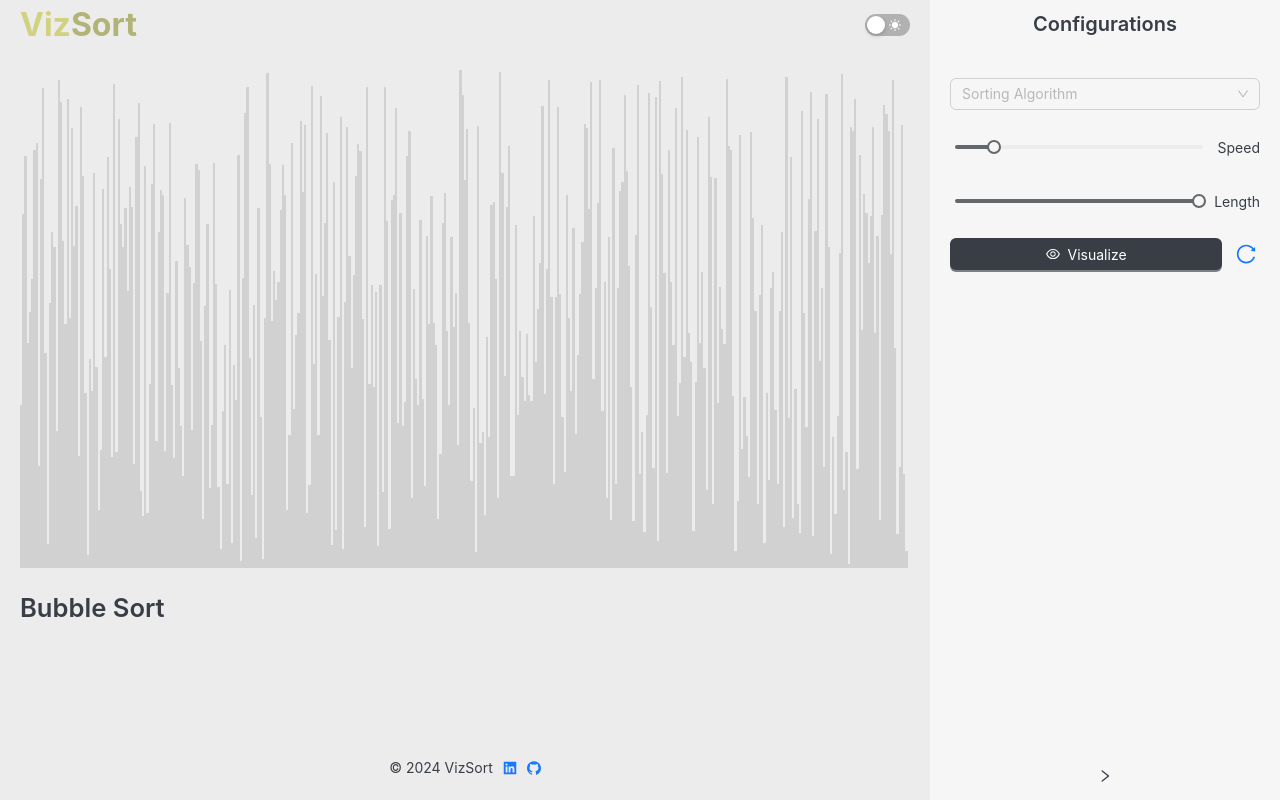
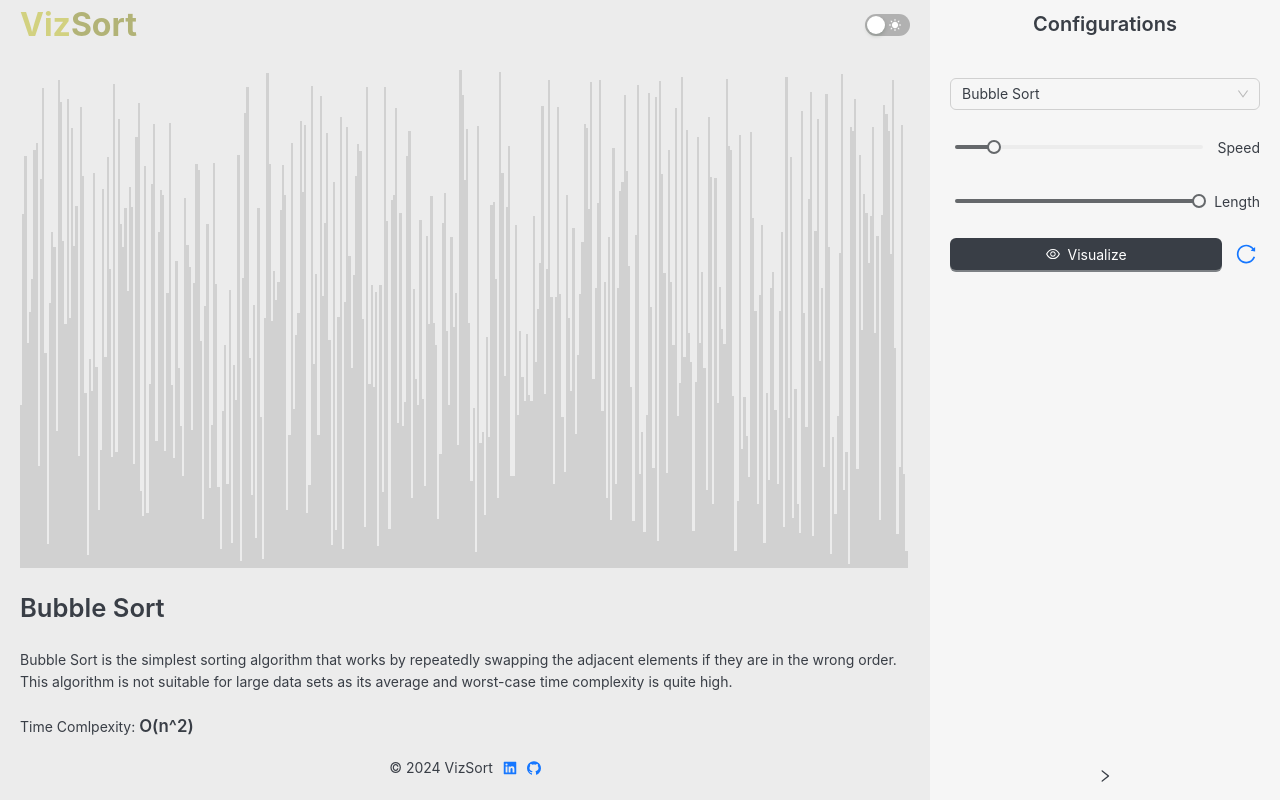
Before and after one commit to mohammedelgammal/viz_sort, a React (Vite) app: page / in a window 1280 px wide. Built offline with nearby package versions, Linux system fonts and the light colour scheme.

Commit message:
refactoring_info_component

```diff
--- a/src/common/SortingVisualizer/SortingVisualizer.module.css
+++ b/src/common/SortingVisualizer/SortingVisualizer.module.css
@@ -28,3 +28,11 @@
   transform: translateY(2px);
   color: var(--success-color);
 }
+
+.infoStack {
+  flex-direction: column;
+}
+
+.tc {
+  font-size: larger;
+}
--- a/src/common/SortingVisualizer/SortingVisualizer.tsx
+++ b/src/common/SortingVisualizer/SortingVisualizer.tsx
@@ -8,10 +8,12 @@ import Style from "./SortingVisualizer.module.css";
 export default memo(
   ({
     algorithm,
+    description,
     list,
     isSorting,
     isSorted,
     selected,
+    timeComplexity,
   }: SortingVisualizerProps) => (
     <Flex className={Style.visualizer}>
       <Flex className={Style.bars}>
@@ -28,6 +30,7 @@ export default memo(
           />
         ))}
       </Flex>
+      <Flex className={Style.infoStack}>
         <Flex className={Style.info}>
           <Typography.Text className={Style.title}>{algorithm}</Typography.Text>
           {isSorting && <Spin />}
@@ -39,5 +42,10 @@ export default memo(
           )}
         </Flex>
       </Flex>
+      <Typography.Text>{description}</Typography.Text>
+      <Typography.Text>
+        Time Comlpexity: <strong className={Style.tc}>{timeComplexity}</strong>
+      </Typography.Text>
+    </Flex>
   )
 );
--- a/src/components/Sider/ConfigForm/ConfigForm.tsx
+++ b/src/components/Sider/ConfigForm/ConfigForm.tsx
@@ -1,5 +1,5 @@
 import { useContext, useMemo } from "react";
-import { Button, Flex, Select, Slider, Typography } from "antd";
+import { Button, Flex, Select, Slider, Tooltip, Typography } from "antd";
 import { BorderOutlined, EyeOutlined, ReloadOutlined } from "@ant-design/icons";
 import configsContext from "src/contexts/configsContext";
 import createRandomList from "src/helpers/createRandomList";
@@ -23,7 +23,7 @@ export default (): JSX.Element => {
             variant="outlined"
             style={{ width: "100%" }}
             options={algoOptions}
-            defaultActiveFirstOption
+            defaultValue={algoOptions[0].value}
             disabled={isSorting}
           />
           <Flex>
@@ -81,6 +81,7 @@ export default (): JSX.Element => {
                 Stop
               </Button>
             )}
+            <Tooltip title="Shuffle">
               <Button
                 type="link"
                 onClick={() => {
@@ -95,9 +96,10 @@ export default (): JSX.Element => {
                 icon={<ReloadOutlined style={{ fontSize: "20px" }} />}
                 disabled={isSorting}
               />
+            </Tooltip>
           </Flex>
         </Flex>
       </form>
     );
-  }, [isSorting, isSorted]);
+  }, [isSorting, isSorted, list.length]);
 };
--- a/src/components/Visualizer/Algorithms/BubbleSort.tsx
+++ b/src/components/Visualizer/Algorithms/BubbleSort.tsx
@@ -9,6 +9,8 @@ export default (): JSX.Element => {
     return (
       <SortingVisualizer
         algorithm="Bubble Sort"
+        description="Bubble Sort is the simplest sorting algorithm that works by repeatedly swapping the adjacent elements if they are in the wrong order. This algorithm is not suitable for large data sets as its average and worst-case time complexity is quite high."
+        timeComplexity="O(n^2)"
         list={list}
         selected={selected}
         isSorting={isSorting}
--- a/src/types/Sorting.ts
+++ b/src/types/Sorting.ts
@@ -2,6 +2,8 @@ export type SortingAlgorithm = () => NodeJS.Timeout;
 
 export interface SortingVisualizerProps {
   algorithm: string;
+  description: string;
+  timeComplexity: string;
   list: number[];
   selected: [number, number];
   isSorting: boolean;
```
Lines whose indentation alone changed are shown as unchanged.
